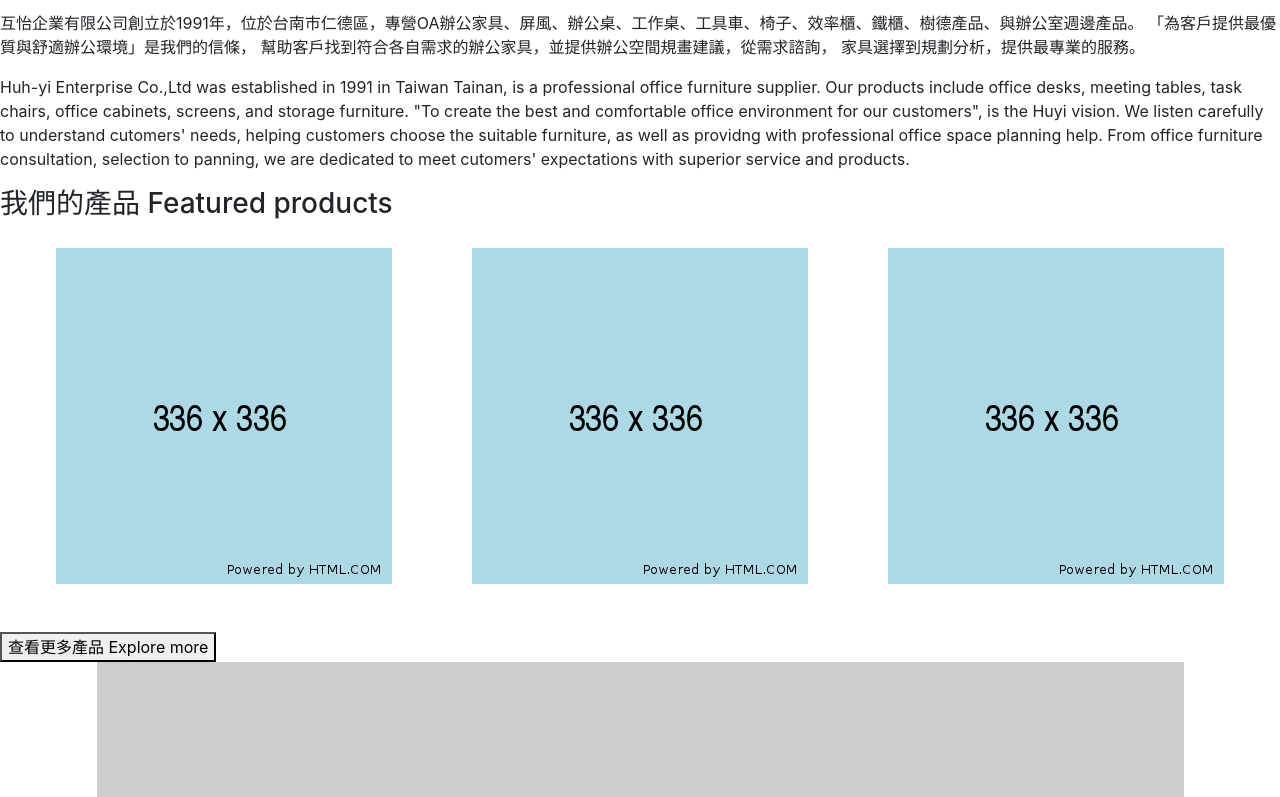
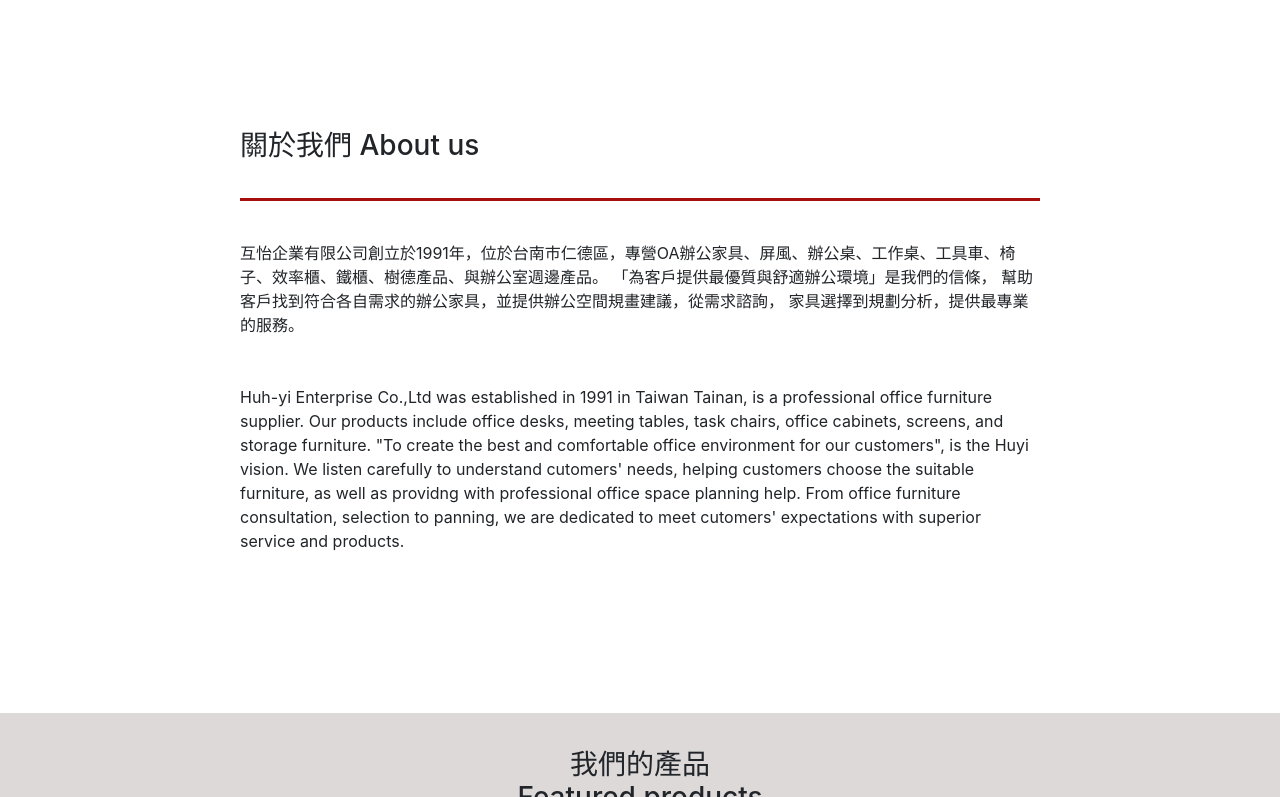
Before and after one commit to hyang77/huhyi-website, a React (Create React App) app: page / in a window 1280 px wide. Shown: the part 763-1560 px from the top of the page. Built offline with nearby package versions, Linux system fonts and the light colour scheme.

Commit message:
modify classname

```diff
--- a/src/components/HomePage.js
+++ b/src/components/HomePage.js
@@ -1,14 +1,15 @@
 import React from "react";
 import brand from "../assets/images/brand.png";
 import product from "../assets/images/product-sample.png";
+
 
 function HomePage() {
   return (
     <React.Fragment>
       <img src={brand} className="brand-picture" alt="brand" />
 
-      <section className="section-container">
-        <h3>關於我們 About us</h3>
+      <section className="aboutus-section-container">
+        <h3 className="aboutus-section-title">關於我們 About us</h3>
         <p>
           互怡企業有限公司創立於1991年，位於台南市仁德區，專營OA辦公家具、屏風、辦公桌、工作桌、工具車、椅子、效率櫃、鐵櫃、樹德產品、與辦公室週邊產品。
           「為客戶提供最優質與舒適辦公環境」是我們的信條，
@@ -28,8 +29,8 @@ function HomePage() {
           service and products.
         </p>
       </section>
-      <section className="section-container">
-        <h3>我們的產品 Featured products</h3>
+      <section className="product-section-container">
+        <h3 className="product-section-title"><span>我們的產品</span><span>Featured products</span></h3>
         <div className="product-container">
           <div className="product-items">
             <img
@@ -54,8 +55,12 @@ function HomePage() {
           </div>
         </div>
 
-        <button type="button">查看更多產品 Explore more</button>
+        <button type="button" className="btn btn-light mb-5">查看更多產品 Explore more</button>
       </section>
+      <section className="space-section-container">
+      <div className="space-div"></div>
+      </section>
+
     </React.Fragment>
   );
 }
```
